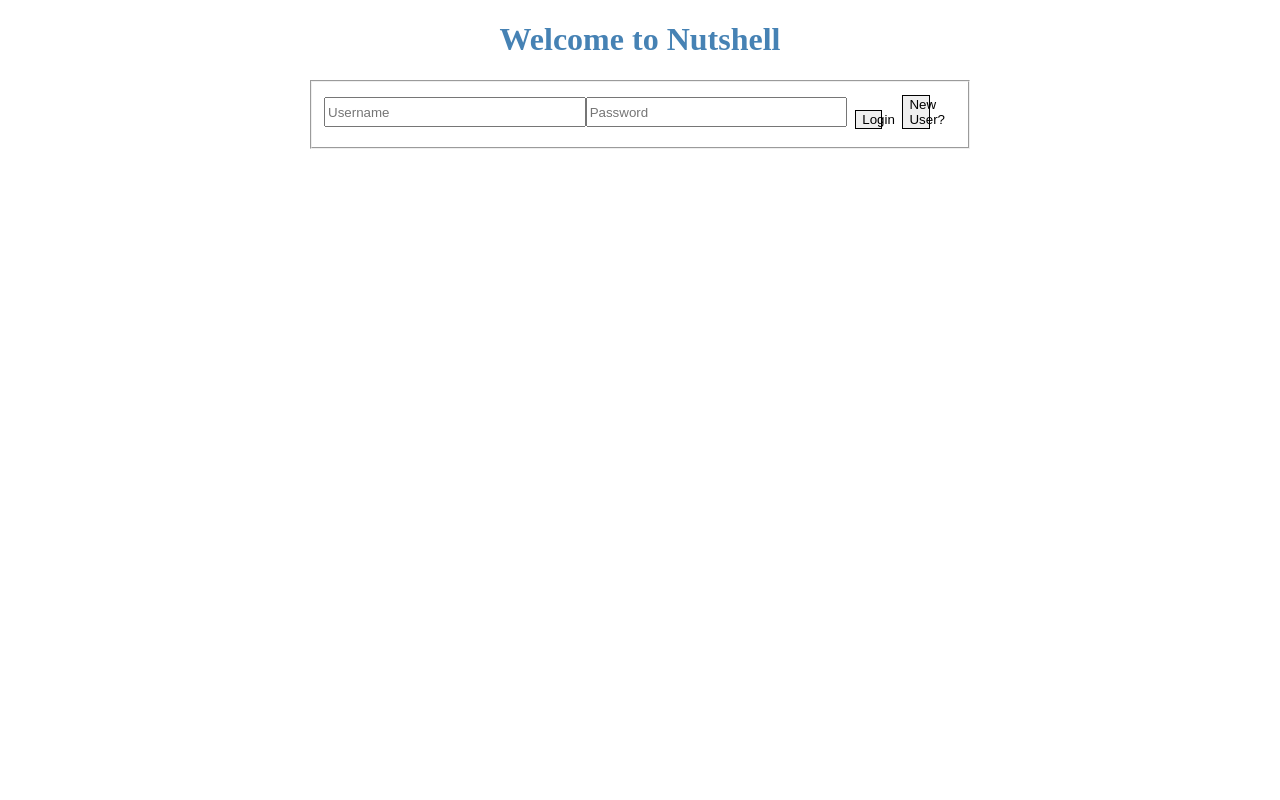
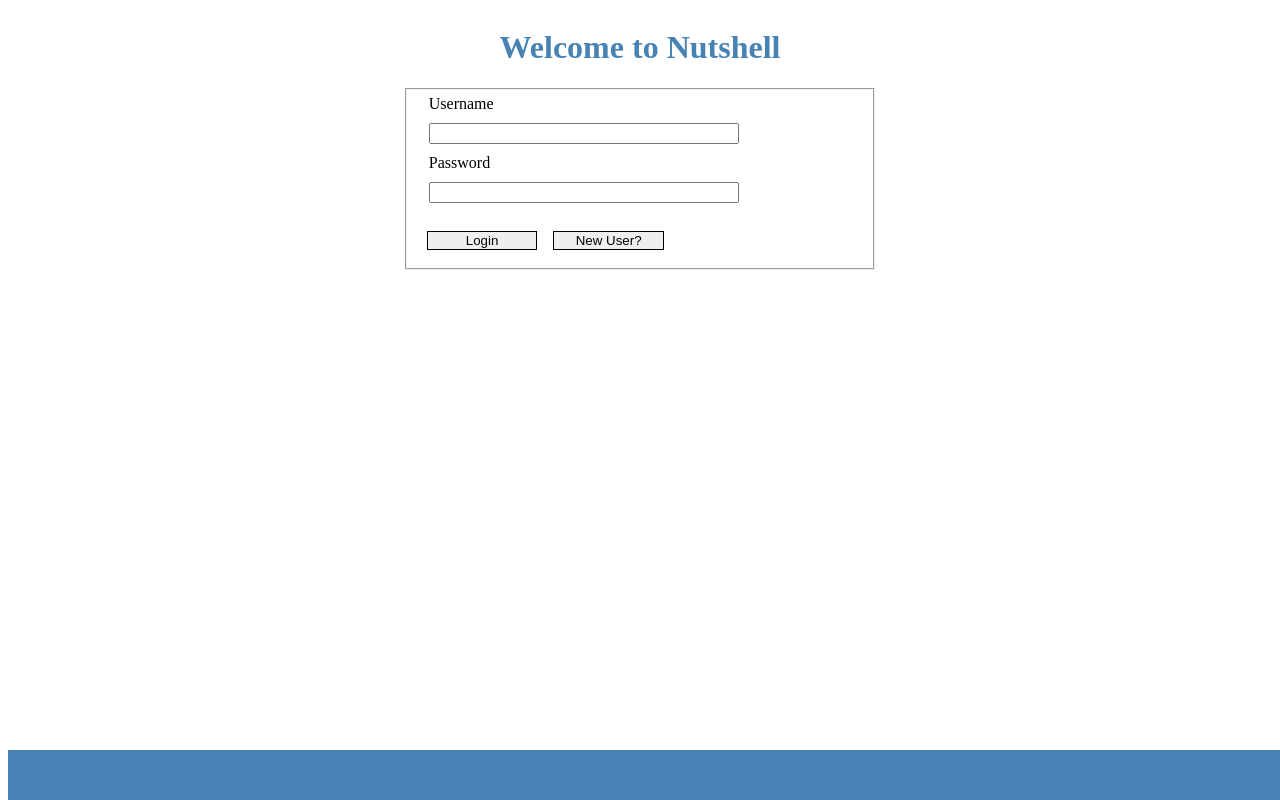
Before and after one commit to nss-day-cohort-32/BrowserFighters, a plain HTML site: page public/index.html in a window 1280 px wide. Drawn offline with Linux system fonts and the light colour scheme; no server answers.

Commit message:
updated login field

```diff
--- a/api/database.json
+++ b/api/database.json
@@ -5,6 +5,12 @@
             "email_address": "addam.joor@outlook.com",
             "user_name": "addam.joor",
             "password": "abcxyz"
+        },
+        {
+            "id": 2,
+            "email_address": "hughes@something.com",
+            "user_name": "hughes",
+            "password": "hughesPass"
         }
     ]
 }
--- a/public/index.html
+++ b/public/index.html
@@ -10,19 +10,27 @@
 </head>
 
 <body>
-  <h1>Welcome to Nutshell</h1>
 
   <div id="loginDiv">
+    <h1>Welcome to Nutshell</h1>
     <fieldset id="loginField">
-      <input class="input" placeholder="Username" type="text">
-      <input class="input" placeholder="Password" type="text">
-      <section id="btnSection">
+      <section class="sectionName">
+        <label for="usernameInput">Username</label>
+        <input id="usernameInput" class="input" type="text">
+      </section>
+      <section class="sectionName">
+        <label for="passwordInput">Password</label>
+        <input id="passwordInput" class="input" type="password">
+      </section>
+      <section class="sectionBtn">
         <button class="loginBtn">Login</button>
         <button class="loginBtn">New User?</button>
       </section>
     </fieldset>
   </div>
 
+  <footer id="footer"></footer>
+
   <script src="./bundle.js"></script>
   <script src="http://localhost:35729/livereload.js"></script>
 </body>
--- a/public/styles/styles.css
+++ b/public/styles/styles.css
@@ -3,15 +3,33 @@ h1 {
     text-align: center;
 }
 
-#loginField {
+#loginDiv {
     display: flex;
     justify-content: center;
-    width: 50%;
+    flex-direction: column;
+    align-items: center;
+}
+
+#loginField {
+    justify-content: space-around;
+    width: 35%;
+}
+
+.sectionName {
+    display: flex;
+    flex-direction: column;
+    align-content: center;
+    margin-left: 10px;
+}
+
+.sectionBtn {
+    display: flex;
+    margin-top: 10px;
 }
 
 .input {
     margin: 10px 0px;
-    width: 60%;
+    width: 70%;
 }
 
 .loginBtn {
@@ -28,3 +46,15 @@ h1 {
     display: flex;
     justify-content: center;
 }
+
+#footer {
+    height: 50px;
+    background-color: steelblue;
+    margin-top: 20px;
+    width: 100%;
+    text-align: center;
+    justify-content: center;
+    align-content: center;
+    position: absolute;
+    bottom: 0;
+}
--- a/src/scripts/modules/test.js
+++ b/src/scripts/modules/test.js
@@ -1,4 +1,4 @@
 module.exports.test = function () {
-  console.log("Hello this function is working modularly.");
+  console.log("Hello, this function is working modularly.");
   console.log("Working!!!");
 };
```
Also changed, not shown: public/bundle.js (+2 -2 lines).
